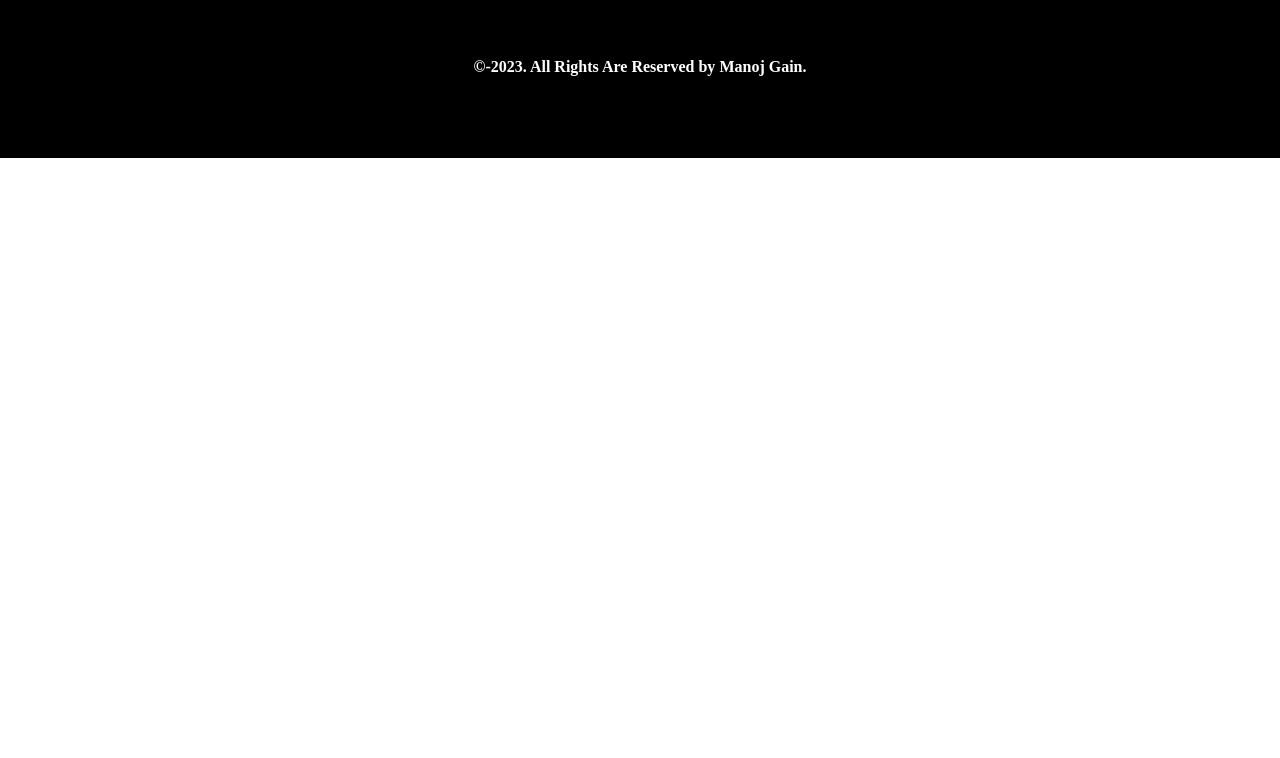
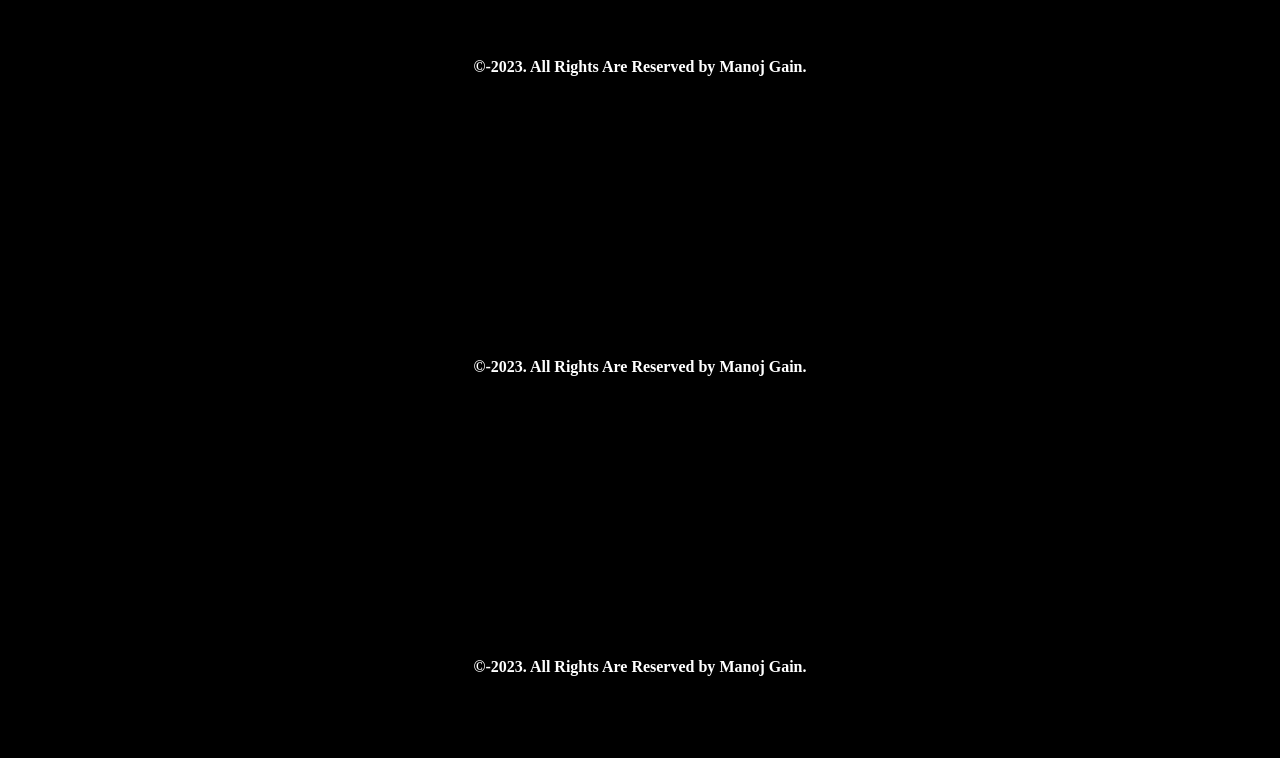
Before and after one commit to manojgain1988/mkg, a plain HTML site: page index.html in a window 1280 px wide. Shown: the part 7410-8168 px from the top of the page. Before the commit the page ends 7568 px from the top, so only its background shows below. Drawn offline with Linux system fonts and the light colour scheme.

Commit message:
first commit

```diff
--- a/index.html
+++ b/index.html
@@ -488,6 +488,8 @@
 
         <h1>&copy;-2023. All Rights Are Reserved by <span>Manoj Gain.</span></h1>
         <h1>&copy;-2023. All Rights Are Reserved by <span>Manoj Gain.</span></h1>
+        <h1>&copy;-2023. All Rights Are Reserved by <span>Manoj Gain.</span></h1>
+        <h1>&copy;-2023. All Rights Are Reserved by <span>Manoj Gain.</span></h1>
 
       </footer>
 
```
